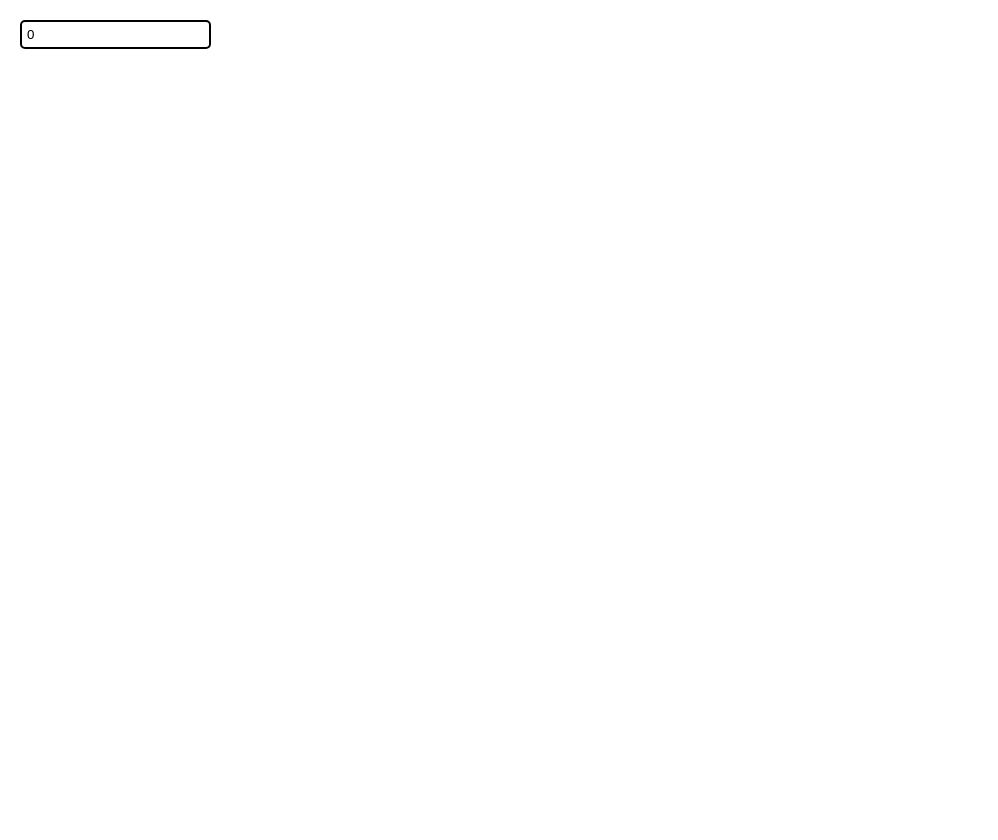
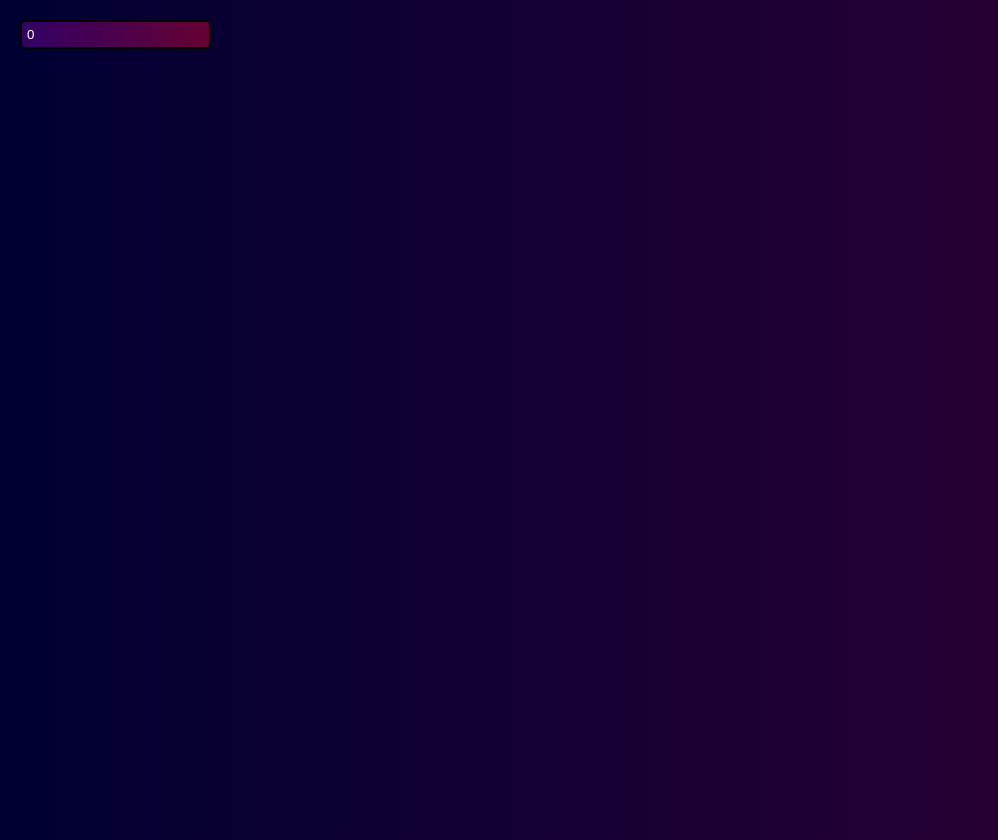
Before and after one commit to evillentenxon/tournament-bracket, a React (Create React App) app: page / in a window 1280 px wide. Shown: the top 840 px of the page, without its empty margins (0-998 px from the left). Before the commit the page ends 800 px from the top, so only its background shows below. Built offline with nearby package versions, Linux system fonts and the light colour scheme; the HTML template or start-up script is replaced by a standard one.

Commit message:
pefect align svg

```diff
--- a/src/Svg.jsx
+++ b/src/Svg.jsx
@@ -44,7 +44,6 @@ function InputAndSvg() {
                             >
                                 <path
                                     d={`m10 10 h25 v${25 * i} h25 h-25 v${25 * i} h-25`}
-                                    stroke="black"
                                     strokeWidth="2"
                                     fill="none"
                                 />
@@ -79,10 +78,12 @@ function InputAndSvg() {
 export default InputAndSvg;
 
 const Container = styled.div`
+    background: linear-gradient(to right, #000033, #330033);
     width: 100%;
+    height: 100vh;
     padding: 20px;
 
-    .input-list{
+    .input-list {
         display: flex;
         gap: 10px;
         flex-direction: column;
@@ -93,6 +94,17 @@ const Container = styled.div`
         gap: 10px;
         flex-direction: column;
         justify-content: space-around;
+
+        svg {
+        stroke: #3399ff;
+        fill: none;
+        margin-bottom: 20px;
+        transition: stroke 0.3s ease;
+
+        &:hover{
+        stroke: #ff3366;
+            }
+        }
     }
 
     input[type="number"] {
@@ -100,25 +112,24 @@ const Container = styled.div`
         padding: 5px;
         border: 2px solid black;
         border-radius: 5px;
+        background: linear-gradient(to right, #330066, #660033);
+        color: white;
+        font-family: 'Orbitron', sans-serif;
     }
 
     .tier {
         display: flex;
-        gap: 10px;;
+        // gap: 10px;
     }
 
     .input-list input {
-        padding: 5px;
-        border: 2px solid black;
+        padding: 10px;
+        border: 2px solid #3399ff;
         border-radius: 5px;
+        background: linear-gradient(to right, #330066, #660033), repeat;
+        color: white;
+        font-family: 'Orbitron', sans-serif;
         width: 100%;
-        max-width: 200px;
-    }
-
-    svg {
-        // height: 80px;
-        // width: 50px;
-        // overflow: visible;
-        margin-bottom: 20px;
+        max-width: 150px;
     }
 `;
```
